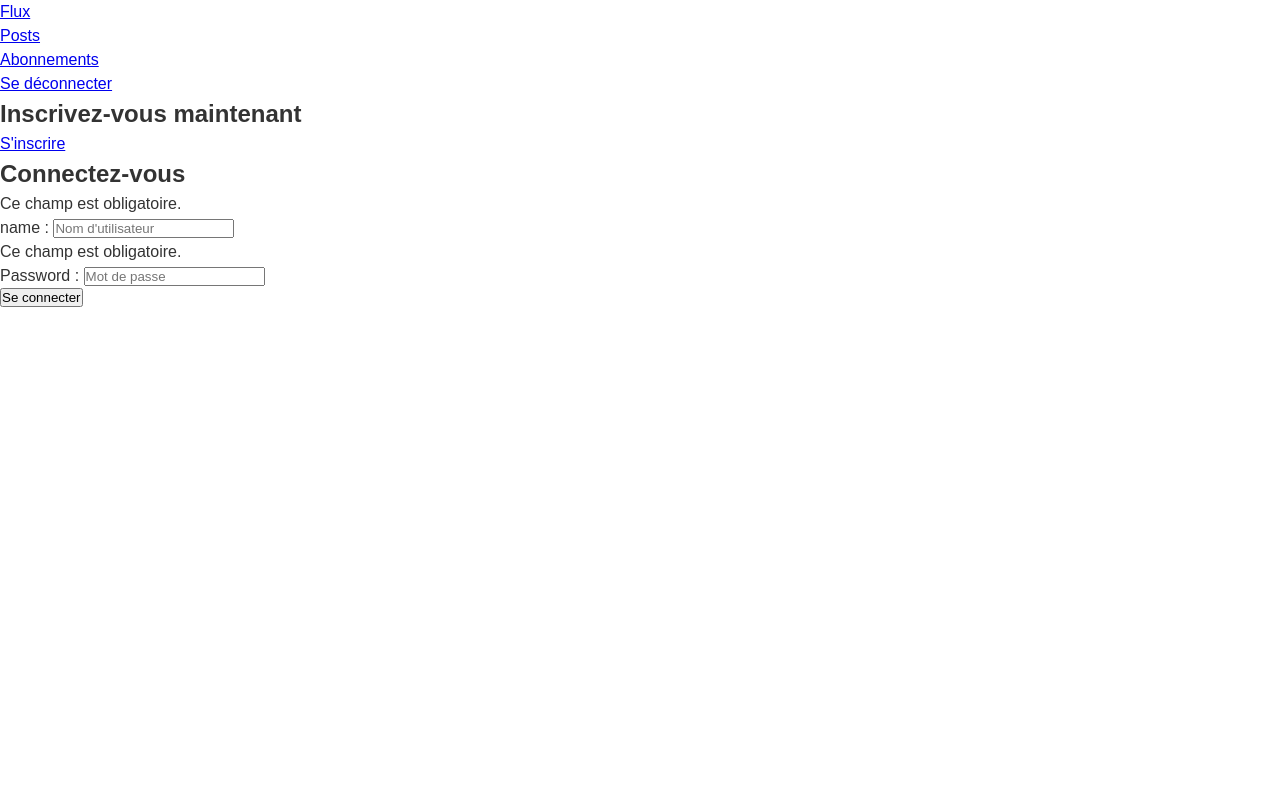
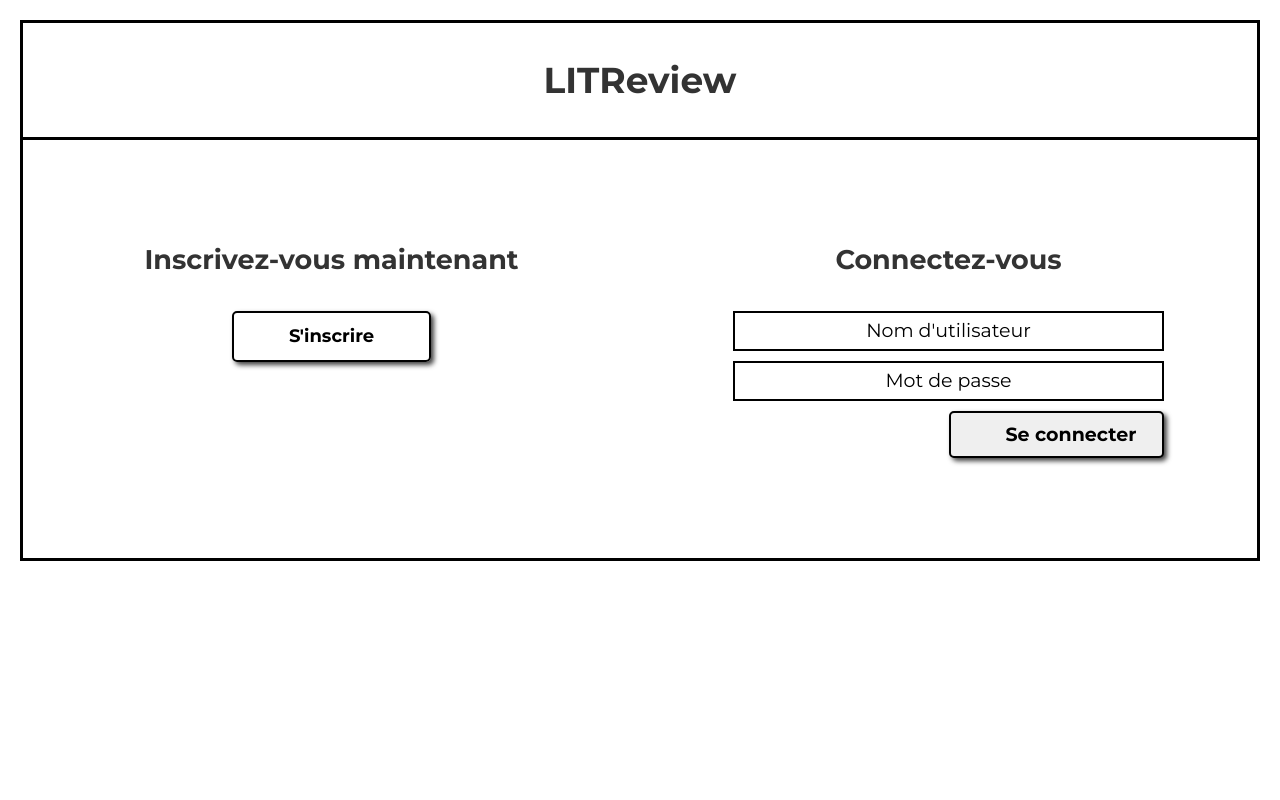
Before and after one commit to DevExxplorer/openclassrooms-projet-9, a Django app: page / in a window 1280 px wide. Run offline with Django 5.2, Linux system fonts and the light colour scheme.

Commit message:
add css homepage

```diff
--- a/litrevu/app/static/app/css/app.css
+++ b/litrevu/app/static/app/css/app.css
@@ -1,3 +1,164 @@
+@font-face {
+  src: url("/static/app/fonts/Montserrat-Regular.ttf") format("truetype");
+  font-family: "Montserrat";
+  font-weight: 400;
+  font-style: normal;
+}
+
+@font-face {
+  src: url("/static/app/Montserrat-Medium.ttf") format("truetype");
+  font-family: "Montserrat";
+  font-weight: 500;
+  font-style: normal;
+}
+
+@font-face {
+  src: url("/static/app/fonts/Montserrat-Bold.ttf") format("truetype");
+  font-family: "Montserrat";
+  font-weight: 700;
+  font-style: normal;
+}
+
+.btn {
+  display: flex;
+  justify-content: center;
+}
+
+.btn a {
+  padding: 10px 55px;
+  border: 2px solid black;
+  border-radius: 5px;
+  text-decoration: none;
+  color: black;
+  font-family: "Montserrat", monospace;
+  font-weight: bold;
+  box-shadow: 3px 3px 5px 0 rgba(0, 0, 0, 0.75);
+  cursor: pointer;
+  transition: all .2s ease-in;
+}
+
+.btn a:hover {
+  padding: 10px 65px;
+}
+
+form {
+  display: flex;
+  flex-direction: column;
+  align-items: center;
+}
+
+@media (min-width: 456px) {
+  form {
+    align-items: flex-end;
+  }
+}
+
+form p {
+  width: 100%;
+}
+
+form label {
+  display: none;
+}
+
+form .errorlist {
+  display: none;
+}
+
+form input {
+  margin-bottom: 10px;
+  font-family: "Montserrat", monospace;
+  font-size: 1.9rem;
+  text-align: center;
+  color: black;
+}
+
+form input::placeholder {
+  color: black;
+}
+
+form input[type="text"],
+form input[type="password"] {
+  width: 100%;
+  height: 40px;
+  border: 2px solid black;
+}
+
+form input[type="submit"] {
+  margin: auto 0;
+  padding: 10px 40px;
+  border: 2px solid black;
+  border-radius: 5px;
+  text-decoration: none;
+  color: black;
+  font-family: "Montserrat", monospace;
+  font-weight: bold;
+  box-shadow: 3px 3px 5px 0 rgba(0, 0, 0, 0.75);
+  cursor: pointer;
+}
+
+@media (min-width: 788px) {
+  form input[type="submit"] {
+    width: 50%;
+    padding: 10px 55px;
+  }
+}
+
+header {
+  padding: 30px;
+  border-bottom: 3px solid black;
+}
+
+header .title {
+  display: flex;
+  justify-content: center;
+}
+
+header .title h1 {
+  font-family: "Montserrat", monospace;
+}
+
+.home-content {
+  display: flex;
+  flex-direction: column;
+}
+
+@media (min-width: 1054px) {
+  .home-content {
+    flex-direction: row;
+  }
+}
+
+.home-content__bloc {
+  display: flex;
+  justify-content: center;
+  width: 100%;
+  padding: 40px 0;
+}
+
+@media (min-width: 1054px) {
+  .home-content__bloc {
+    width: 50%;
+    padding: 100px 0;
+  }
+}
+
+.home-content__bloc h2 {
+  margin-bottom: 30px;
+  text-align: center;
+}
+
+.home-content__bloc__subscribe {
+  display: flex;
+  flex-direction: column;
+}
+
+.home-content__bloc__login {
+  display: flex;
+  flex-direction: column;
+  width: 70%;
+}
+
 * {
   margin: 0;
   padding: 0;
@@ -5,19 +166,25 @@
 }
 
 html {
-  font-size: 16px;
+  font-size: 62.5%;
   line-height: 1.5;
   scroll-behavior: smooth;
 }
 
 body {
-  font-family: Arial, sans-serif;
+  font-family: "Montserrat", monospace;
+  font-size: 1.8rem;
   color: #333;
   min-height: 100vh;
   display: flex;
   flex-direction: column;
 }
 
+.wrapper {
+  margin: 20px;
+  border: 3px solid black;
+}
+
 img {
   max-width: 100%;
 }
--- a/litrevu/app/static/app/scss/app.scss
+++ b/litrevu/app/static/app/scss/app.scss
@@ -1,3 +1,11 @@
+@import "misc/fonts";
+@import "misc/components";
+@import "misc/mixins";
+@import "misc/forms";
+
+@import "views/header";
+@import "views/home";
+
 * {
     margin: 0;
     padding: 0;
@@ -5,19 +13,25 @@
 }
 
 html {
-    font-size: 16px;
+    font-size: 62.5%;
     line-height: 1.5;
     scroll-behavior: smooth;
 }
 
 body {
-    font-family: Arial, sans-serif;
+    font-family: $primary-font;
+    font-size: 1.8rem;
     color: #333;
     min-height: 100vh;
     display: flex;
     flex-direction: column;
 }
 
+.wrapper {
+    margin: 20px;
+    border: 3px solid black;
+}
+
 img {
     max-width: 100%;
 }
--- /dev/null
+++ b/litrevu/app/static/app/scss/misc/_components.scss
@@ -0,0 +1,21 @@
+.btn {
+  display: flex;
+  justify-content: center;
+
+  a {
+    padding: 10px 55px;
+    border: 2px solid black;
+    border-radius: 5px;
+    text-decoration: none;
+    color: black;
+    font-family: $primary-font;
+    font-weight: bold;
+    box-shadow: 3px 3px 5px 0 rgba(0,0,0,0.75);
+    cursor: pointer;
+    transition: all .2s ease-in;
+
+    &:hover {
+      padding: 10px 65px;
+    }
+  }
+}
--- /dev/null
+++ b/litrevu/app/static/app/scss/misc/_fonts.scss
@@ -0,0 +1,22 @@
+@font-face {
+    src: url("/static/app/fonts/Montserrat-Regular.ttf") format("truetype");
+    font-family: "Montserrat";
+    font-weight: 400;
+    font-style: normal;
+}
+
+@font-face {
+    src: url("/static/app/Montserrat-Medium.ttf") format("truetype");
+    font-family: "Montserrat";
+    font-weight: 500;
+    font-style: normal;
+}
+
+@font-face {
+    src: url("/static/app/fonts/Montserrat-Bold.ttf") format("truetype");
+    font-family: "Montserrat";
+    font-weight: 700;
+    font-style: normal;
+}
+
+$primary-font:  "Montserrat", monospace;
--- /dev/null
+++ b/litrevu/app/static/app/scss/misc/_forms.scss
@@ -0,0 +1,59 @@
+form {
+  display: flex;
+  flex-direction: column;
+  align-items: center;
+
+  @include size-sm {
+    align-items: flex-end;
+  }
+
+  p {
+    width: 100%;
+  }
+
+  label {
+    display: none;
+  }
+
+  .errorlist {
+    display: none;
+  }
+
+  input {
+    margin-bottom: 10px;
+    font-family: $primary-font;
+    font-size: 1.9rem;
+    text-align: center;
+    color: black;
+
+    &::placeholder {
+      color: black;
+    }
+  }
+
+  input[type="text"],
+  input[type="password"]
+  {
+    width: 100%;
+    height: 40px;
+    border: 2px solid black;
+  }
+
+  input[type="submit"] {
+    margin: auto 0;
+    padding: 10px 40px;
+    border: 2px solid black;
+    border-radius: 5px;
+    text-decoration: none;
+    color: black;
+    font-family: $primary-font;
+    font-weight: bold;
+    box-shadow: 3px 3px 5px 0 rgba(0,0,0,0.75);
+    cursor: pointer;
+
+    @include size-md {
+      width: 50%;
+      padding: 10px 55px;
+    }
+  }
+}
--- /dev/null
+++ b/litrevu/app/static/app/scss/misc/_mixins.scss
@@ -0,0 +1,20 @@
+// Desktop (1054px)
+@mixin size-lg {
+  @media (min-width: 1054px) {
+    @content;
+  }
+}
+
+// Tablet (788px)
+@mixin size-md {
+  @media (min-width: 788px) {
+    @content;
+  }
+}
+
+// Mobile (456px)
+@mixin size-sm {
+  @media (min-width: 456px) {
+    @content;
+  }
+}
--- /dev/null
+++ b/litrevu/app/static/app/scss/views/_header.scss
@@ -0,0 +1,13 @@
+header {
+  padding: 30px;
+  border-bottom: 3px solid black;
+
+  .title {
+    display: flex;
+    justify-content: center;
+
+    h1 {
+      font-family: $primary-font;
+    }
+  }
+}
--- /dev/null
+++ b/litrevu/app/static/app/scss/views/_home.scss
@@ -0,0 +1,36 @@
+.home-content {
+  display: flex;
+  flex-direction: column;
+
+  @include size-lg {
+    flex-direction: row;
+  }
+
+  &__bloc {
+    display: flex;
+    justify-content: center;
+    width: 100%;
+    padding: 40px 0;
+
+    @include size-lg {
+      width: 50%;
+      padding: 100px 0;
+    }
+
+    h2 {
+      margin-bottom: 30px;
+      text-align: center;
+    }
+
+    &__subscribe {
+      display: flex;
+      flex-direction: column;
+    }
+
+    &__login {
+      display: flex;
+      flex-direction: column;
+      width: 70%;
+    }
+  }
+}
--- a/litrevu/app/templates/app/base.html
+++ b/litrevu/app/templates/app/base.html
@@ -2,10 +2,19 @@
 
 <html lang="fr">
     <head>
+        <meta charset="UTF-8">
+        <meta name="viewport" content="width=device-width, initial-scale=1">
         <title>LITReview</title>
         <link rel="stylesheet" href="{% static 'app/css/app.css' %}" />
     </head>
     <body>
+        <div class="wrapper">
+            <header>
+                <div class="title">
+                    <h1>LITReview</h1>
+                </div>
+            </header>
+            <!--
             <header>
                 <nav class="menu">
                     <ul>
@@ -16,7 +25,8 @@
                     </ul>
                 </nav>
             </header>
-        <div class="wrapper">
+            -->
+
             {% block content %}{% endblock %}
         </div>
     </body>
--- a/litrevu/app/templates/app/home.html
+++ b/litrevu/app/templates/app/home.html
@@ -2,17 +2,17 @@
 
 {% load static %}
 {% block content %}
-    <!--<div class="header">
-        <img src="{% static 'app/img/banner.png' %}" alt="My image">
-    </div>-->
-    <div class="content">
-        <div class="subscribe">
+    <div class="home-content">
+        <div class="home-content__bloc">
+            <div class="home-content__bloc__subscribe">
                 <h2>Inscrivez-vous maintenant</h2>
                 <div class="btn">
                     <a href="/inscription">S'inscrire</a>
                 </div>
             </div>
-        <div class="login">
+        </div>
+        <div class="home-content__bloc">
+            <div class="home-content__bloc__login">
                 <h2>Connectez-vous</h2>
                 <form action="" method="post" novalidate>
                     {% csrf_token %}
@@ -21,4 +21,5 @@
                 </form>
             </div>
         </div>
+    </div>
 {% endblock %}
```
Also changed, not shown: litrevu/app/static/app/fonts/Montserrat-Bold.ttf (added), litrevu/app/static/app/fonts/Montserrat-Medium.ttf (added), litrevu/app/static/app/fonts/Montserrat-Regular.ttf (added). Lines whose indentation alone changed are shown as unchanged.
